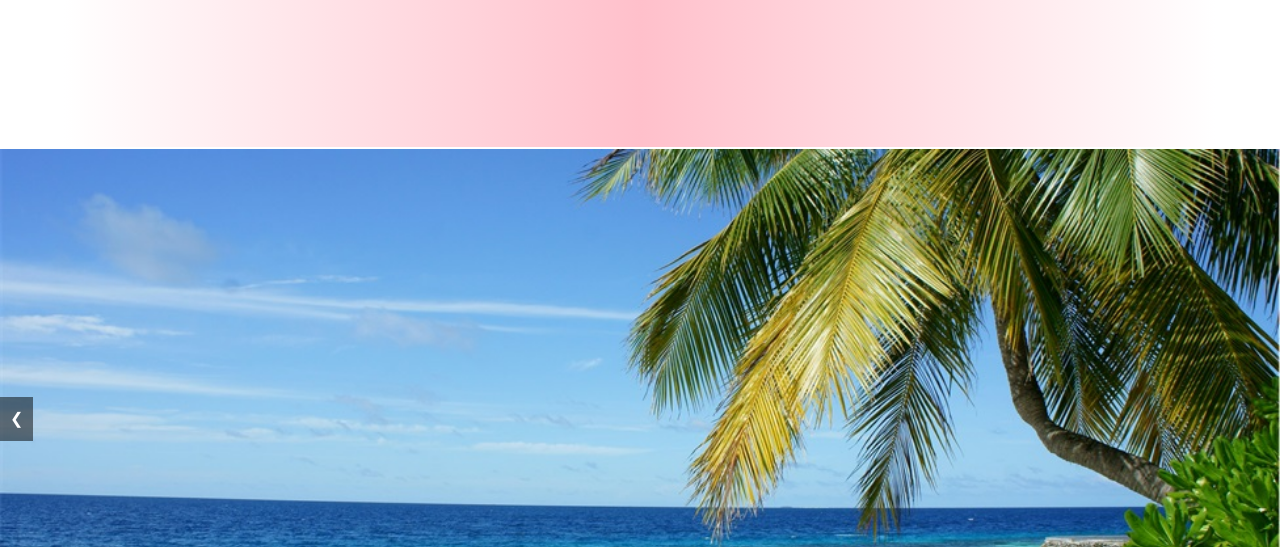
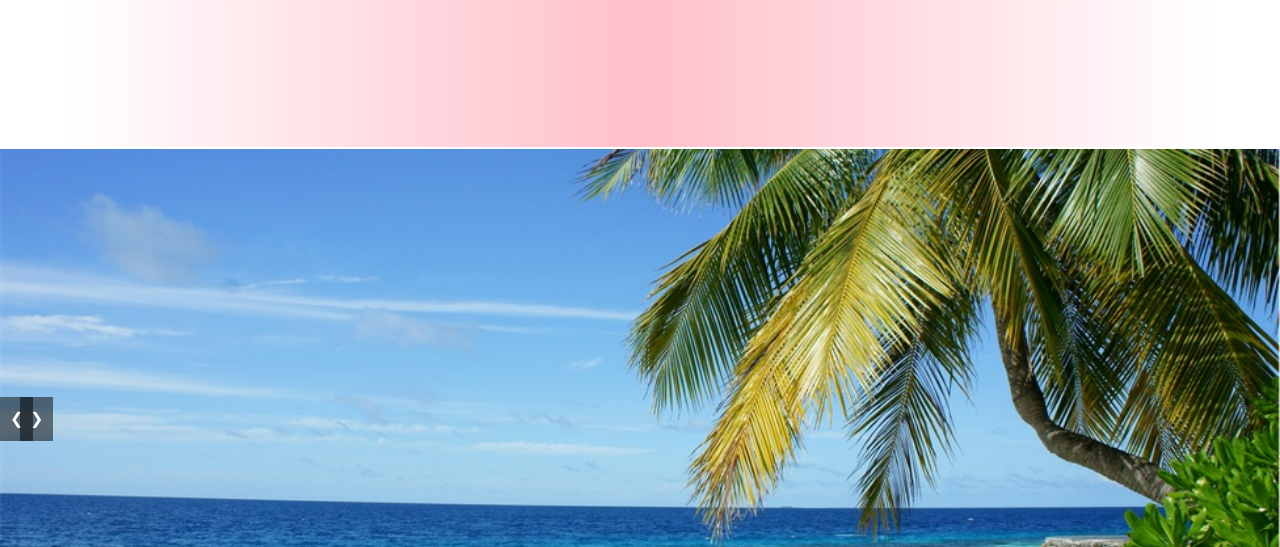
Before and after one commit to chuy2314/p2, a plain HTML site: page index.html in a window 1280 px wide. Shown: the part 253-800 px from the top of the page. Drawn offline with nearby package versions, Linux system fonts and the light colour scheme.

Commit message:
Update estilos.css

```diff
--- a/estilos.css
+++ b/estilos.css
@@ -184,7 +184,7 @@ button {
 
 .next {
   position: absolute; /* Posiciona el botón relativo a su contenedor */
-  right: 990px; /* Ajusta este valor para mover el botón más a la derecha */
+  right: -20px; /* Ajusta este valor para mover el botón más a la derecha */
   top: 50%; /* Centro verticalmente */
   transform: translateY(-50%); /* Ajusta la posición vertical para centrar completamente */
   background-color: rgba(0, 0, 0, 0.5);
```
